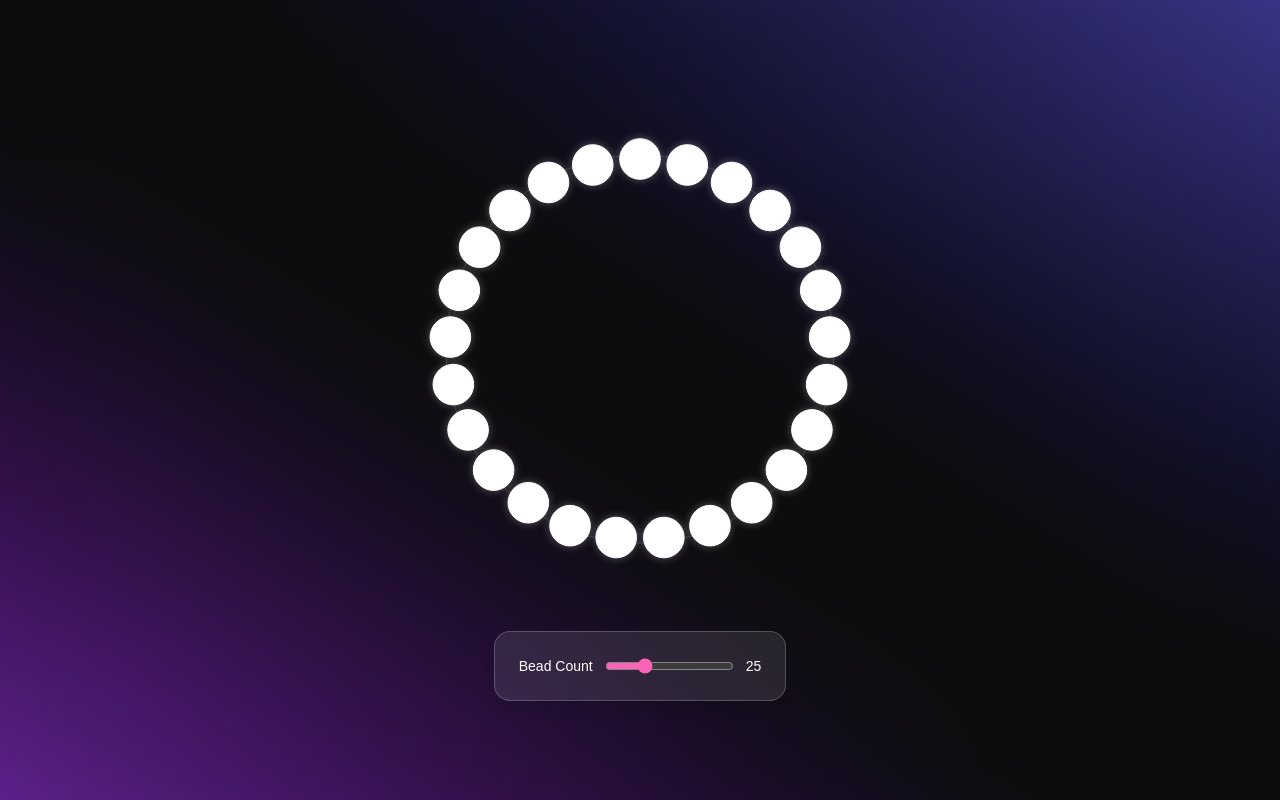
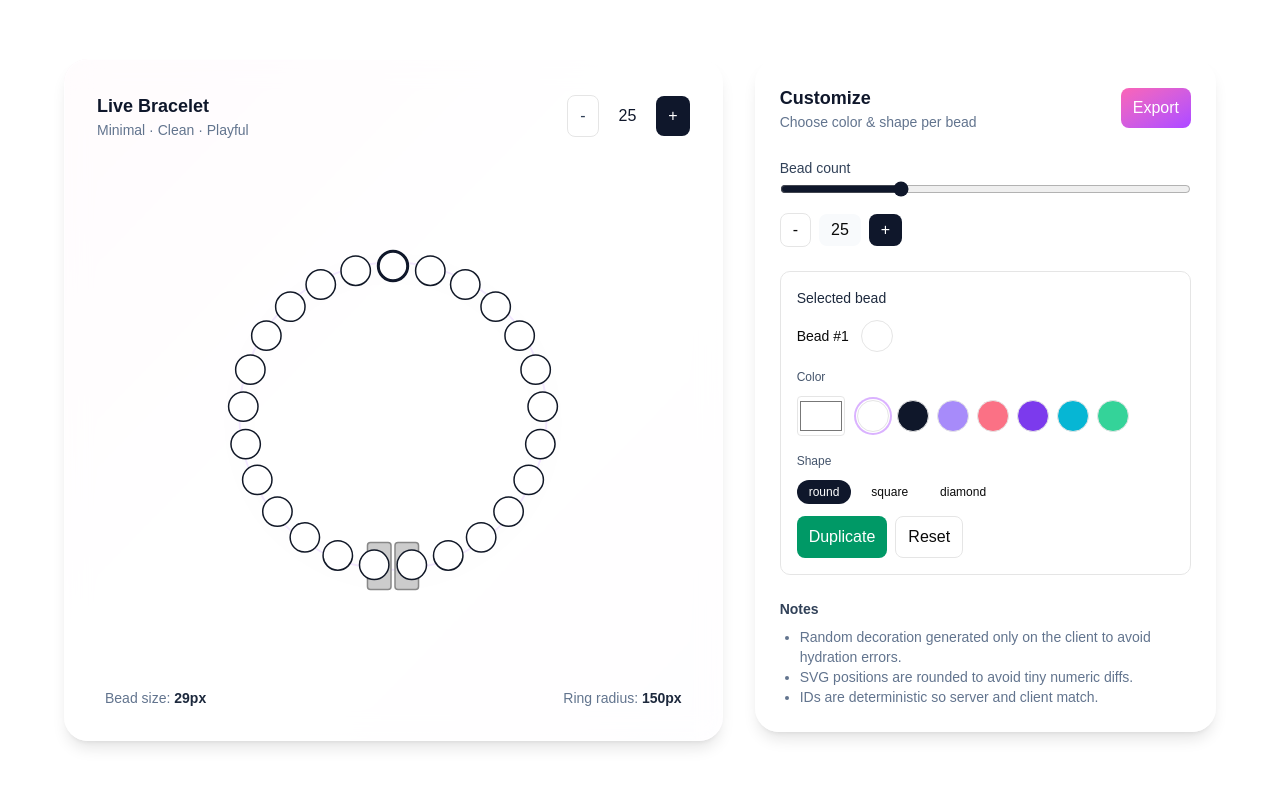
Before and after one commit to FarjazKashif/bracelet, a Next.js app: page /configure/design in a window 1280 px wide. Built offline with nearby package versions, Linux system fonts and the light colour scheme; a web font is replaced by a local one.

Commit message:
Working on Bracelet Types

```diff
--- a/src/components/BraceletConfigurator.tsx
+++ b/src/components/BraceletConfigurator.tsx
@@ -4,140 +4,237 @@ import React, { useEffect, useMemo, useRef, useState } from "react";
 import { motion } from "framer-motion";
 
 type Shape = "round" | "square" | "diamond";
-interface Bead {
-  id: number;
-  color: string;
-  shape: Shape;
-}
+interface Bead { id: number; color: string; shape: Shape; }
 
 export default function BraceletConfigurator({ initial = 28 }: { initial?: number }) {
-  const [count, setCount] = useState(initial);
-  const idRef = useRef(Date.now());
+  // ---------- stable state & ids ----------
+  const [count, setCount] = useState<number>(initial);
+  const idRef = useRef<number>(initial); // deterministic id generator (1..)
   const [beads, setBeads] = useState<Bead[]>(() =>
-    Array.from({ length: initial }).map((_, i) => ({
-      id: idRef.current + i,
-      color: "#ffffff",
-      shape: "round",
-    }))
+    Array.from({ length: initial }).map((_, i) => ({ id: i + 1, color: "#ffffff", shape: "round" }))
   );
-  const [selectedIndex, setSelectedIndex] = useState<number | null>(null);
+  const [selectedIndex, setSelectedIndex] = useState<number | null>(0);
 
+  // ---------- avoid SSR/CSR mismatch ----------
+  // mounted flag: anything generated with randomness is created only after mount
+  const [mounted, setMounted] = useState(false);
+  useEffect(() => { setMounted(true); }, []);
+
+  // keep array in sync with count (preserve existing beads)
   useEffect(() => {
-    setBeads((prev) => {
+    setBeads(prev => {
       if (prev.length === count) return prev;
       if (prev.length < count) {
-        const next = [...prev];
+        const next = prev.slice();
         for (let i = prev.length; i < count; i++) {
           idRef.current += 1;
           next.push({ id: idRef.current, color: "#ffffff", shape: "round" });
         }
         return next;
+      } else {
+        return prev.slice(0, count);
       }
-      return prev.slice(0, count);
     });
-    setSelectedIndex((s) => (s !== null && s >= count ? count - 1 : s));
+    setSelectedIndex(s => (s !== null && s >= count ? count - 1 : s));
   }, [count]);
 
-  const size = 500;
+  // ---------- geometry ----------
+  const size = 520;
   const cx = size / 2;
   const cy = size / 2;
-  const radius = useMemo(() => Math.max(80, size / 2 - 60), [size]);
+  const radius = useMemo(() => Math.max(110, (size / 2) - 110), [size]);
 
   const beadDiameter = useMemo(() => {
     const circum = 2 * Math.PI * radius;
-    return Math.max(10, Math.min(64, (circum / Math.max(3, count)) * 0.85));
+    const raw = (circum / Math.max(3, count)) * 0.78;
+    return Math.max(10, Math.min(56, raw));
   }, [count, radius]);
   const beadRadius = beadDiameter / 2;
 
+  // positions are deterministic and rounded to avoid tiny float differences
   const positions = useMemo(() => {
-    const arr = [];
+    const arr: { x: number; y: number }[] = [];
     const startAngle = -Math.PI / 2;
     for (let i = 0; i < count; i++) {
       const angle = startAngle + (i * 2 * Math.PI) / count;
-      arr.push({
-        x: cx + Math.cos(angle) * radius,
-        y: cy + Math.sin(angle) * radius,
-      });
+      const x = cx + Math.cos(angle) * radius;
+      const y = cy + Math.sin(angle) * radius;
+      arr.push({ x: Number(x.toFixed(2)), y: Number(y.toFixed(2)) });
     }
     return arr;
   }, [count, radius, cx, cy]);
 
+  // ---------- small helpers ----------
   function updateBead(index: number, partial: Partial<Bead>) {
-    setBeads((prev) => prev.map((b, i) => (i === index ? { ...b, ...partial } : b)));
+    setBeads(prev => prev.map((b, i) => (i === index ? { ...b, ...partial } : b)));
   }
+  function addBead() { setCount(c => c + 1); }
+  function removeBead() { setCount(c => Math.max(3, c - 1)); }
 
+  // ---------- stars/background (only client-side) ----------
+  type Star = { top: string; left: string; size: number; opacity: number; dur: number; delay: number };
+  const [stars, setStars] = useState<Star[]>([]);
+  useEffect(() => {
+    if (!mounted) return;
+    const s: Star[] = Array.from({ length: 38 }).map(() => ({
+      top: `${(Math.random() * 92 + 2).toFixed(2)}%`,
+      left: `${(Math.random() * 92 + 2).toFixed(2)}%`,
+      size: Math.random() * 2 + 1,
+      opacity: +(0.15 + Math.random() * 0.85).toFixed(2),
+      dur: 8 + Math.random() * 18,
+      delay: Math.random() * 6
+    }));
+    setStars(s);
+  }, [mounted]);
+
+  // ---------- palette ----------
+  const palette = ["#ffffff", "#0f172a", "#a78bfa", "#fb7185", "#7c3aed", "#06b6d4", "#34d399"];
+
+  // ---------- render ----------
   return (
-    <div className="min-h-screen flex flex-col items-center justify-center relative overflow-hidden">
-      {/* Background Gradient */}
-      <div className="absolute inset-0 bg-gradient-to-tr from-purple-900 via-black to-indigo-900" />
-      {/* Glassmorphic Overlay */}
-      <div className="absolute inset-0 backdrop-blur-3xl bg-white/5" />
+    <div className="min-h-screen flex items-center justify-center bg-white px-6 py-12">
+      {/* container */}
+      <div className="w-full max-w-6xl grid grid-cols-1 lg:grid-cols-12 gap-8 items-start">
+        {/* preview */}
+        <div className="lg:col-span-7 col-span-1 relative">
+          {/* subtle gradient backdrop */}
+          <div className="absolute inset-0 rounded-3xl bg-gradient-to-br from-pink-50 via-white to-purple-50/60 pointer-events-none" />
+          {/* animated stars (only rendered after mount) */}
+          {mounted && (
+            <div className="absolute inset-0 -z-10">
+              {stars.map((st, idx) => (
+                <motion.div
+                  key={idx}
+                  className="absolute bg-white rounded-full"
+                  style={{ top: st.top, left: st.left, width: st.size, height: st.size, opacity: st.opacity }}
+                  initial={{ y: 0, opacity: st.opacity * 0.6 }}
+                  animate={{ y: [0, -8, 0], opacity: [st.opacity * 0.6, st.opacity, st.opacity * 0.6] }}
+                  transition={{ duration: st.dur, repeat: Infinity, delay: st.delay, ease: "easeInOut" }}
+                />
+              ))}
+            </div>
+          )}
 
-      {/* Bracelet Canvas */}
-      <motion.svg
-        viewBox={`0 0 ${size} ${size}`}
-        width={size}
-        height={size}
-        className="mb-8 relative z-10"
-      >
+          <div className="relative p-8 rounded-3xl bg-white/70 backdrop-blur-md border border-white/60 shadow-lg">
+            <div className="flex items-center justify-between mb-4">
+              <div>
+                <h3 className="text-lg font-semibold text-slate-900">Live Bracelet</h3>
+                <p className="text-sm text-slate-500">Minimal · Clean · Playful</p>
+              </div>
+              <div className="flex items-center gap-2">
+                <button onClick={removeBead} className="px-3 py-2 rounded-md bg-white border text-slate-700 hover:bg-slate-50">-</button>
+                <div className="px-3 py-2 rounded-md font-medium text-slate-900">{count}</div>
+                <button onClick={addBead} className="px-3 py-2 rounded-md bg-slate-900 text-white hover:bg-slate-800">+</button>
+              </div>
+            </div>
+
+            <div className="flex items-center justify-center">
+              <svg viewBox={`0 0 ${size} ${size}`} width={size} height={size} role="img" aria-label="Bracelet preview">
+                <defs>
+                  <filter id="softShadow" x="-50%" y="-50%" width="200%" height="200%">
+                    <feDropShadow dx="0" dy="6" stdDeviation="10" floodOpacity="0.08" />
+                  </filter>
+                </defs>
+
+                <g filter="url(#softShadow)">
+  {/* Base circle */}
   <circle
     cx={cx}
     cy={cy}
-          r={radius + beadRadius * 0.2}
+    r={radius + beadRadius * 0.25}
     fill="none"
-          stroke="rgba(255,255,255,0.15)"
-          strokeWidth={1}
+    stroke="#f3e8ff"
+    strokeWidth={2}
   />
+</g>
+
+{(() => {
+  const lockAngle = Math.PI / 2; // bottom of the circle
+  const lockX = cx + Math.cos(lockAngle) * radius;
+  const lockY = cy + Math.sin(lockAngle) * radius;
+
+  const lockWidth = beadDiameter * 0.8;
+  const lockHeight = beadDiameter * 1.6;
+  const gap = 4;
+
+  return (
+    <g>
+      <rect
+        x={lockX - lockWidth - gap / 2}
+        y={lockY - lockHeight / 2}
+        width={lockWidth}
+        height={lockHeight}
+        rx={3}
+        fill="#ccc"
+        stroke="#888"
+        strokeWidth={1.5}
+      />
+      <rect
+        x={lockX + gap / 2}
+        y={lockY - lockHeight / 2}
+        width={lockWidth}
+        height={lockHeight}
+        rx={3}
+        fill="#ccc"
+        stroke="#888"
+        strokeWidth={1.5}
+      />
+    </g>
+  );
+})()}
+
                 {positions.map((p, i) => {
                   const bead = beads[i];
-          const isSelected = selectedIndex === i;
-          const commonProps = {
+                  if (!bead) return null; // guard
+                  const selected = selectedIndex === i;
+                  const stroke = selected ? "#0f172a" : "#111827";
+                  const strokeW = selected ? 3 : 1.5;
+                  const common = {
                     onClick: () => setSelectedIndex(i),
                     role: "button",
                     tabIndex: 0,
-            className: "cursor-pointer",
-          };
-
-          const glow = isSelected
-            ? "drop-shadow(0 0 8px rgba(255,255,255,0.8))"
-            : "drop-shadow(0 0 4px rgba(255,255,255,0.3))";
+                  } as any;
 
                   if (bead.shape === "round") {
                     return (
                       <motion.circle
                         key={bead.id}
-                {...commonProps}
+                        {...common}
                         cx={p.x}
                         cy={p.y}
                         r={beadRadius}
                         fill={bead.color}
-                stroke="white"
-                strokeWidth={isSelected ? 3 : 1}
-                style={{ filter: glow }}
-                whileHover={{ scale: 1.15 }}
-                transition={{ type: "spring", stiffness: 200, damping: 15 }}
+                        stroke={stroke}
+                        strokeWidth={strokeW}
+                        whileHover={{ scale: 1.12 }}
+                        transition={{ type: "spring", stiffness: 220, damping: 18 }}
+                        style={{ transformOrigin: `${p.x}px ${p.y}px` }}
                       />
                     );
-          } else if (bead.shape === "square") {
+                  }
+
+                  if (bead.shape === "square") {
+                    const x = p.x - beadRadius;
+                    const y = p.y - beadRadius;
                     return (
                       <motion.rect
                         key={bead.id}
-                {...commonProps}
-                x={p.x - beadRadius}
-                y={p.y - beadRadius}
+                        {...common}
+                        x={x}
+                        y={y}
                         width={beadDiameter}
                         height={beadDiameter}
-                rx={beadRadius * 0.2}
+                        rx={Math.max(3, beadRadius * 0.2)}
                         fill={bead.color}
-                stroke="white"
-                strokeWidth={isSelected ? 3 : 1}
-                style={{ filter: glow }}
-                whileHover={{ scale: 1.15 }}
-                transition={{ type: "spring", stiffness: 200, damping: 15 }}
+                        stroke={stroke}
+                        strokeWidth={strokeW}
+                        whileHover={{ rotate: 8, scale: 1.08 }}
                       />
                     );
-          } else {
-            const points = [
+                  }
+
+                  // diamond
+                  const pts = [
                     `${p.x},${p.y - beadRadius}`,
                     `${p.x + beadRadius},${p.y}`,
                     `${p.x},${p.y + beadRadius}`,
@@ -146,63 +243,108 @@ export default function BraceletConfigurator({ initial = 28 }: { initial?: numbe
                   return (
                     <motion.polygon
                       key={bead.id}
-                {...commonProps}
-                points={points}
+                      {...common}
+                      points={pts}
                       fill={bead.color}
-                stroke="white"
-                strokeWidth={isSelected ? 3 : 1}
-                style={{ filter: glow }}
-                whileHover={{ scale: 1.15 }}
-                transition={{ type: "spring", stiffness: 200, damping: 15 }}
+                      stroke={stroke}
+                      strokeWidth={strokeW}
+                      whileHover={{ rotate: 22, scale: 1.08 }}
                     />
                   );
-          }
                 })}
-      </motion.svg>
-
-      {/* Controls Panel */}
-      <div className="relative z-10 flex flex-col items-center gap-6 p-6 rounded-2xl bg-white/10 backdrop-blur-xl border border-white/20 shadow-lg">
-        <div className="flex items-center gap-3">
-          <label className="text-sm font-medium text-white">Bead Count</label>
-          <input
-            type="range"
-            min={3}
-            max={80}
-            value={count}
-            onChange={(e) => setCount(Number(e.target.value))}
-            className="accent-pink-400"
-          />
-          <span className="text-sm text-white">{count}</span>
+              </svg>
             </div>
 
-        {selectedIndex !== null && (
-          <div className="flex flex-col items-center gap-3 text-white">
-            <span className="text-xs opacity-70">Bead #{selectedIndex + 1}</span>
-            <input
-              type="color"
-              value={beads[selectedIndex].color}
-              onChange={(e) =>
-                updateBead(selectedIndex, { color: e.target.value })
-              }
-              className="rounded-full w-10 h-10 border border-white/40"
-            />
+            <div className="mt-3 flex items-center justify-between text-sm text-slate-500 px-2">
+              <div>Bead size: <strong className="text-slate-800">{Math.round(beadDiameter)}px</strong></div>
+              <div>Ring radius: <strong className="text-slate-800">{Math.round(radius)}px</strong></div>
+            </div>
+          </div>
+        </div>
+
+        {/* controls */}
+        <aside className="lg:col-span-5 col-span-1">
+          <div className="p-6 rounded-3xl bg-white/70 backdrop-blur-md border border-white/60 shadow-lg flex flex-col gap-6">
+            <div className="flex items-center justify-between">
+              <div>
+                <h4 className="text-lg font-semibold text-slate-900">Customize</h4>
+                <p className="text-sm text-slate-500">Choose color & shape per bead</p>
+              </div>
+              <button onClick={() => alert("Export not implemented")} className="px-3 py-2 rounded-md bg-gradient-to-br from-pink-400 to-purple-500 text-white">Export</button>
+            </div>
+
+            <div className="space-y-4">
+              <label className="text-sm text-slate-700">Bead count</label>
+              <input type="range" min={3} max={80} value={count} onChange={(e) => setCount(Number(e.target.value))} className="w-full accent-slate-900" />
+              <div className="flex items-center gap-2">
+                <button onClick={() => setCount(c => Math.max(3, c - 1))} className="px-3 py-1 rounded-md bg-white border">-</button>
+                <div className="px-3 py-1 rounded-md bg-slate-50">{count}</div>
+                <button onClick={() => setCount(c => c + 1)} className="px-3 py-1 rounded-md bg-slate-900 text-white">+</button>
+              </div>
+            </div>
+
+            <div className="border rounded-lg p-4 bg-white/60">
+              <h5 className="text-sm font-medium text-slate-800 mb-3">Selected bead</h5>
+              {selectedIndex === null || !beads[selectedIndex] ? (
+                <div className="text-sm text-slate-500">Click any bead to edit it</div>
+              ) : (
+                <div className="space-y-3">
+                  <div className="flex items-center gap-3">
+                    <div className="text-sm font-medium">Bead #{selectedIndex + 1}</div>
+                    <div className="h-8 w-8 rounded-full border" style={{ background: beads[selectedIndex].color }} />
+                  </div>
+
+                  <div>
+                    <label className="text-xs text-slate-600">Color</label>
+                    <div className="flex items-center gap-3 mt-2">
+                      <input type="color" value={beads[selectedIndex].color} onChange={(e) => updateBead(selectedIndex, { color: e.target.value })} className="h-10 w-12 p-0 border rounded" />
                       <div className="flex gap-2">
-              {(["round", "square", "diamond"] as Shape[]).map((s) => (
-                <button
-                  key={s}
-                  onClick={() => updateBead(selectedIndex, { shape: s })}
-                  className={`px-3 py-1 rounded-full text-xs transition ${
-                    beads[selectedIndex].shape === s
-                      ? "bg-pink-500 text-white"
-                      : "bg-white/20 hover:bg-white/30"
-                  }`}
-                >
+                        {palette.map(c => (
+                          <button key={c} onClick={() => updateBead(selectedIndex, { color: c })} style={{ background: c }} className={`h-8 w-8 rounded-full border ${beads[selectedIndex].color === c ? "ring-2 ring-offset-1 ring-purple-300" : ""}`} />
+                        ))}
+                      </div>
+                    </div>
+                  </div>
+
+                  <div>
+                    <label className="text-xs text-slate-600">Shape</label>
+                    <div className="flex gap-2 mt-2">
+                      {(["round","square","diamond"] as Shape[]).map(s => (
+                        <button key={s} onClick={() => updateBead(selectedIndex, { shape: s })} className={`px-3 py-1 rounded-full text-xs ${beads[selectedIndex].shape === s ? "bg-slate-900 text-white" : "bg-white/60"}`}>
                           {s}
                         </button>
                       ))}
                     </div>
                   </div>
+
+                  <div className="flex gap-2 mt-2">
+                    <button onClick={() => {
+                      setBeads(prev => {
+                        const next = prev.slice();
+                        idRef.current += 1;
+                        const src = prev[selectedIndex] || { color: "#ffffff", shape: "round" };
+                        next.splice((selectedIndex ?? 0) + 1, 0, { id: idRef.current, color: src.color, shape: src.shape });
+                        setCount(c => c + 1);
+                        return next;
+                      });
+                    }} className="px-3 py-2 rounded-md bg-emerald-600 text-white">Duplicate</button>
+
+                    <button onClick={() => updateBead(selectedIndex ?? 0, { color: "#ffffff", shape: "round" })} className="px-3 py-2 rounded-md bg-white border">Reset</button>
+                  </div>
+                </div>
               )}
+            </div>
+
+            <div className="text-sm text-slate-500">
+              <strong className="text-slate-700">Notes</strong>
+              <ul className="list-disc ml-5 mt-2">
+                <li>Random decoration generated only on the client to avoid hydration errors.</li>
+                <li>SVG positions are rounded to avoid tiny numeric diffs.</li>
+                <li>IDs are deterministic so server and client match.</li>
+              </ul>
+            </div>
+          </div>
+        </aside>
       </div>
     </div>
   );
```
Lines whose indentation alone changed are shown as unchanged.
